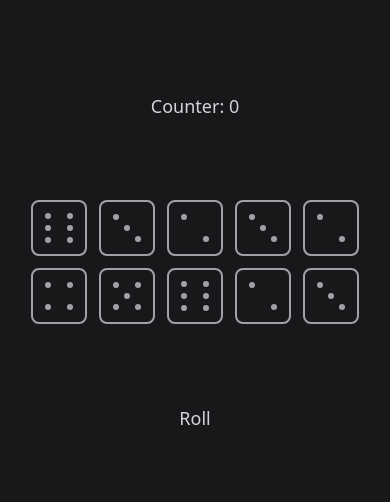
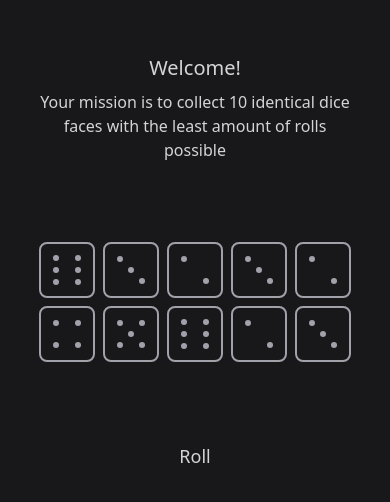
Before and after one commit to nicu420/tenzi-dices, a React (Vite) app: page / in a window 390 px wide. Shown: the part 160-662 px from the top of the page. Built offline with nearby package versions, Linux system fonts and the light colour scheme.

Commit message:
Add explanation

```diff
--- a/src/App.jsx
+++ b/src/App.jsx
@@ -75,11 +75,25 @@ function App() {
             </h1>
           </div>
         ) : (
-          <h1 className="text-lg text-zinc-300 sm:text-xl">Counter: {count}</h1>
+          <div>
+            {count ? (
+              <h1 className="text-lg text-zinc-300 sm:text-xl">
+                Counter: {count}
+              </h1>
+            ) : (
+              <div className="max-w-xs text-center sm:max-w-screen-md">
+                <h1 className="text-xl text-zinc-300">Welcome!</h1>
+                <h1 className="text-md mt-2 text-zinc-300">
+                  Your mission is to collect 10 identical dice faces with the
+                  least amount of rolls possible
+                </h1>
+              </div>
+            )}
+          </div>
         )}
       </div>
-      <div className="flex flex-col gap-3 sm:gap-5">
-        <div className="flex flex-row gap-3 sm:gap-5">
+      <div className="flex flex-col gap-2 sm:gap-5">
+        <div className="flex flex-row gap-2 sm:gap-5">
           <Dice
             handleClick={() => handleFreeze(0)}
             status={frozen[0]}
@@ -106,7 +120,7 @@ function App() {
             value={values[4]}
           />
         </div>
-        <div className="flex flex-row gap-3 sm:gap-5">
+        <div className="flex flex-row gap-2 sm:gap-5">
           <Dice
             handleClick={() => handleFreeze(5)}
             status={frozen[5]}
```
